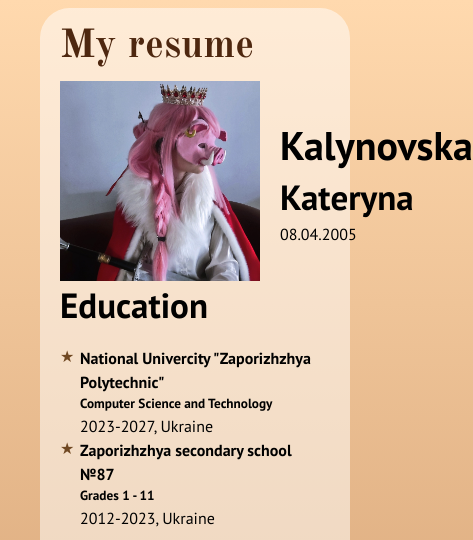
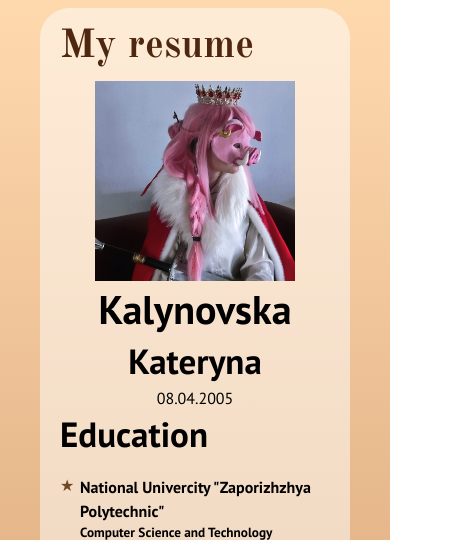
Before and after one commit to LazySabi/Web, a plain HTML site: page index.html in a window 390 px wide. Shown: the top 540 px of the page, 473 px wide, since content can reach past the window. Drawn offline with nearby package versions, Linux system fonts and the light colour scheme.

Commit message:
Adaptive Index

```diff
--- a/css/styles.css
+++ b/css/styles.css
@@ -164,3 +164,21 @@ background-color: #17de61;
   body::-webkit-scrollbar {
     display: none;
 }
+
+@media (max-width: 550px) {
+  .resume-container {
+    flex-direction: column;
+    align-items: center;
+  }
+
+  .text-container {
+    margin-left: 0;
+    text-align: center;
+  }
+
+  img {
+    width: 100%;
+    max-width: 200px;
+    height: auto;
+  }
+}
```
